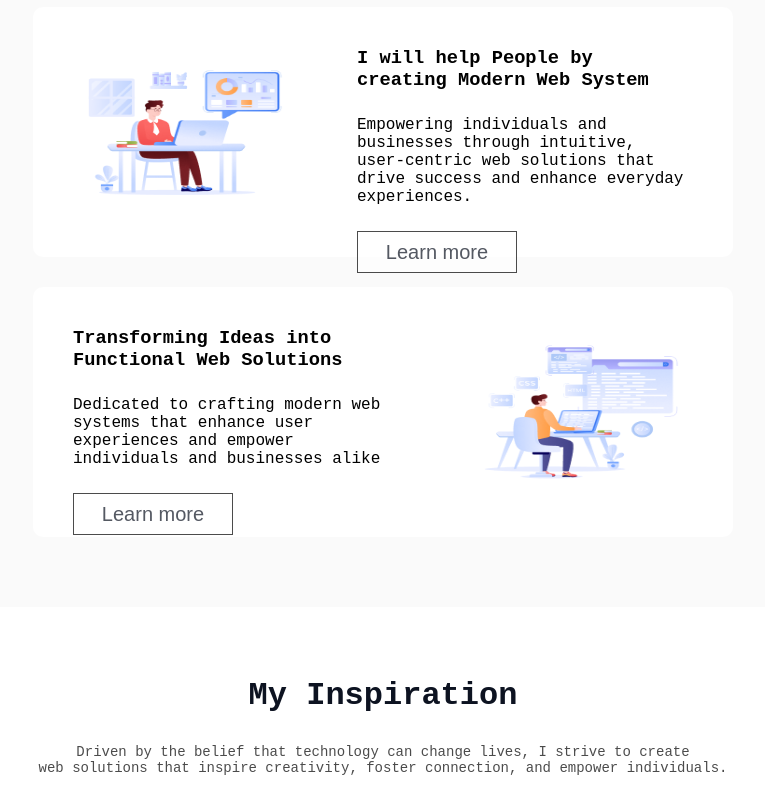
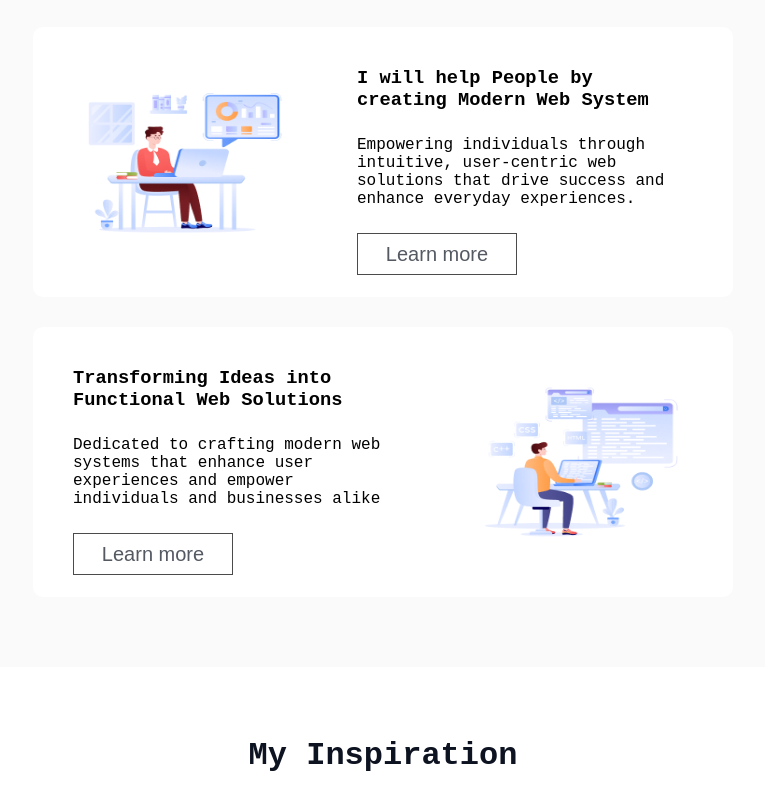
Before and after one commit to Hujaifa81/demo-simple-portfolio, a plain HTML site: page index.html in a window 1280 px wide. Shown: the part 1195-1996 px from the top of the page, without its empty margins (257-1022 px from the left). Drawn offline with Linux system fonts and the light colour scheme; a web font is replaced by a local one.

Commit message:
card changed

```diff
--- a/index.html
+++ b/index.html
@@ -44,7 +44,7 @@
                     <div class="card reverse-card">
                         <div class="text">
                             <h3>I will help People by creating Modern Web System</h3>
-                            <p>Empowering individuals and businesses through intuitive, user-centric web solutions that drive success and enhance everyday experiences.</p>
+                            <p>Empowering individuals  through intuitive, user-centric web solutions that drive success and enhance everyday experiences.</p>
                             <button>Learn more</button>
                         </div>
                         <div class="img">
--- a/styles/style.css
+++ b/styles/style.css
@@ -116,7 +116,7 @@ header button:hover{
     display: flex;
     justify-content: center;
     width: 700px;
-    height: 250px;
+    height: 270px;
 
     gap: 60px;
     padding: 40px;
```
